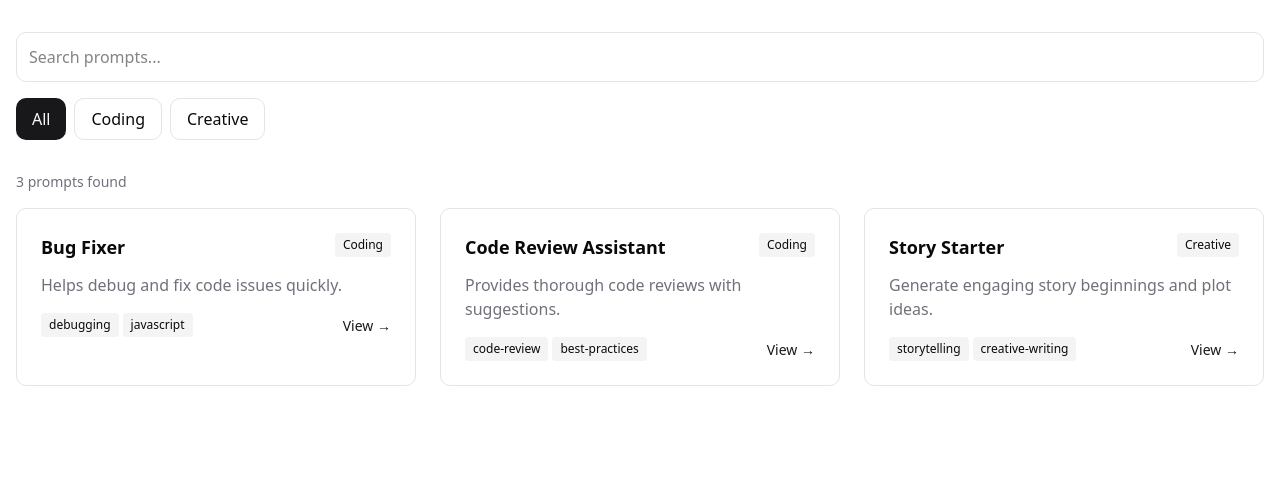
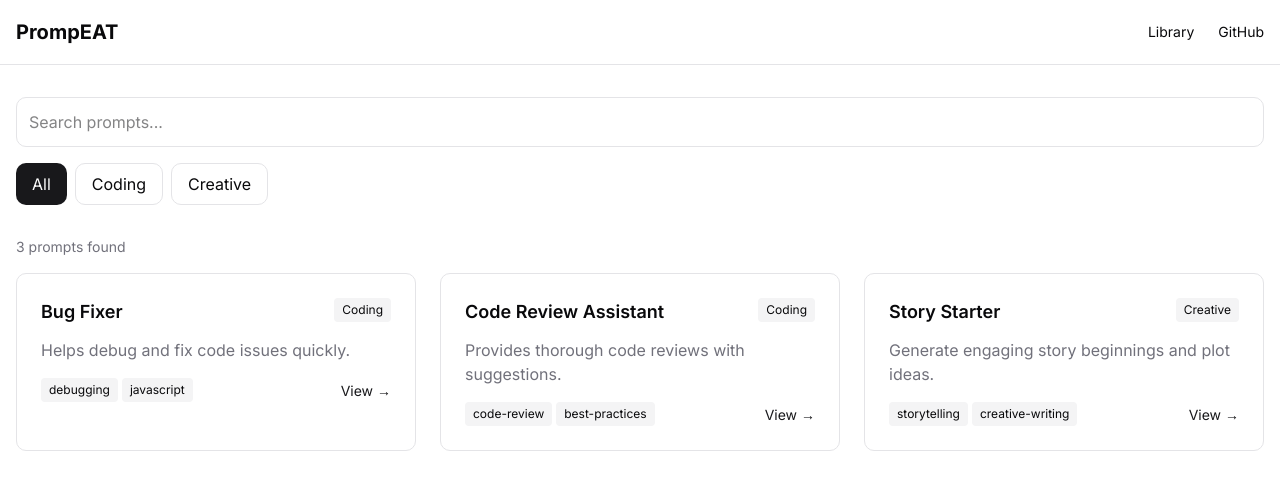
Before and after one commit to nekolaiv/prompt-eat, a Next.js app: page /library in a window 1280 px wide. Shown: the top 490 px of the page. Built offline with nearby package versions, Linux system fonts and the light colour scheme.

Commit message:
update: initial layout setup

```diff
--- a/src/app/layout.tsx
+++ b/src/app/layout.tsx
@@ -1,34 +1,46 @@
-import type { Metadata } from "next";
-import { Geist, Geist_Mono } from "next/font/google";
-import "./globals.css";
+import type { Metadata } from 'next'
+import { Inter } from 'next/font/google'
+import './globals.css'
 
-const geistSans = Geist({
-  variable: "--font-geist-sans",
-  subsets: ["latin"],
-});
-
-const geistMono = Geist_Mono({
-  variable: "--font-geist-mono",
-  subsets: ["latin"],
-});
+const inter = Inter({ subsets: ['latin'] })
 
 export const metadata: Metadata = {
-  title: "Create Next App",
-  description: "Generated by create next app",
-};
+  title: 'PrompEAT - AI Prompt Library',
+  description: 'Encode. Adapt. Transform. A growing open-source prompt library.',
+}
 
 export default function RootLayout({
   children,
-}: Readonly<{
-  children: React.ReactNode;
-}>) {
+}: {
+  children: React.ReactNode
+}) {
   return (
     <html lang="en" suppressHydrationWarning>
-      <body
-        className={`${geistSans.variable} ${geistMono.variable} antialiased`}
-      >
+      <body className={inter.className}>
+        <nav className="border-b bg-background/95 backdrop-blur">
+          <div className="container mx-auto px-4">
+            <div className="flex h-16 items-center justify-between">
+              <a href="/library" className="text-xl font-bold">
+                PrompEAT
+              </a>
+              <div className="flex items-center gap-6">
+                <a href="/library" className="text-sm hover:text-primary">
+                  Library
+                </a>
+                <a
+                  href="https://github.com/nekolaiv/prompt-eat"
+                  className="text-sm hover:text-primary"
+                  target="_blank"
+                  rel="noopener noreferrer"
+                >
+                  GitHub
+                </a>
+              </div>
+            </div>
+          </div>
+        </nav>
         {children}
       </body>
     </html>
-  );
+  )
 }
```
